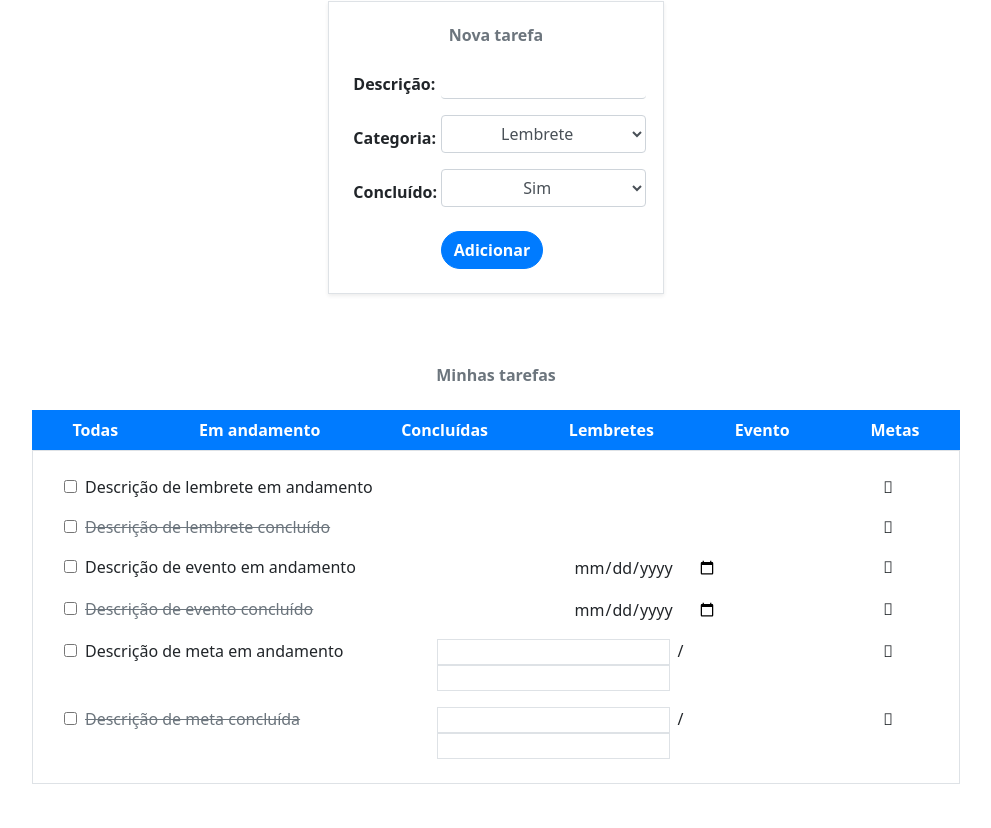
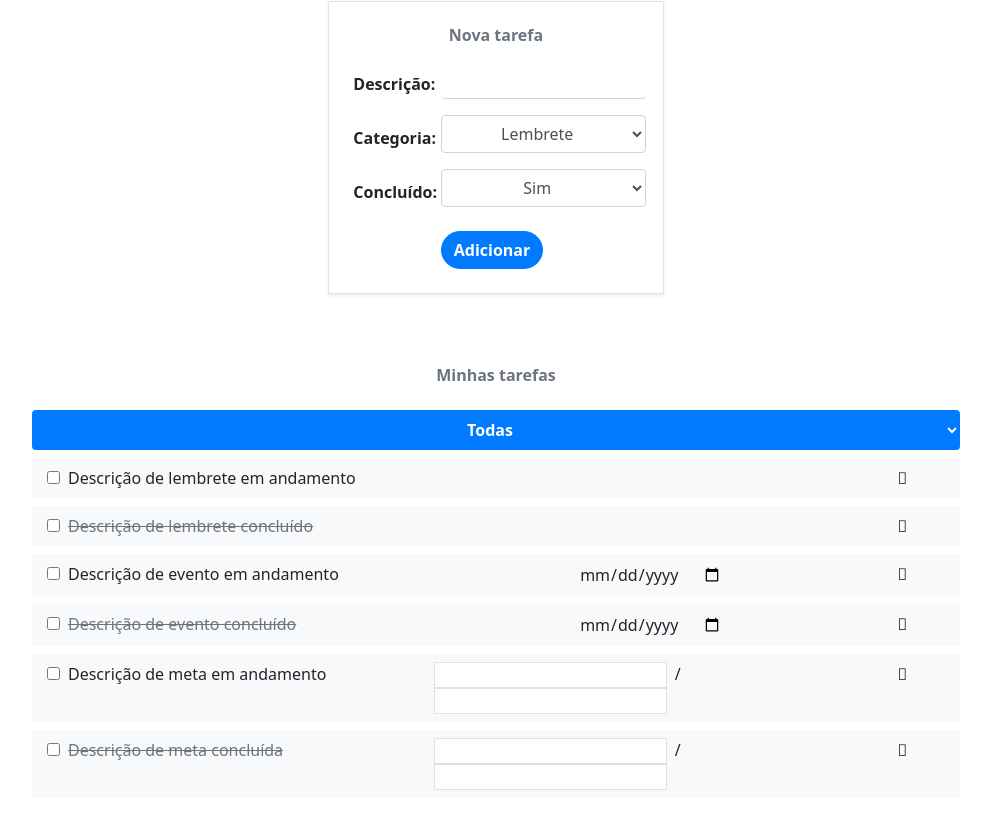
Before and after one commit to LuisF3/listing-io, a Vue app: page /private/1 in a window 1280 px wide. Shown: the part 448-1276 px from the top of the page, without its empty margins (144-1135 px from the left). Built offline with nearby package versions, Linux system fonts and the light colour scheme.

Commit message:
Atualizacao do template de edicao dos itens da lista

```diff
--- a/src/components/AllLists.vue
+++ b/src/components/AllLists.vue
@@ -65,7 +65,7 @@
           </span>
           <span class="col-12 text-center">
             <button
-              class="btn btn-primary"
+              class="btn btn-primary rounded-pill font-weight-semibold mt-2"
               type="button"
               v-on:click="addList()"
             >
--- a/src/components/List.vue
+++ b/src/components/List.vue
@@ -125,50 +125,27 @@
     </div>
 
     <!--Lista de itens-->
-    <div class="col col-md-7 container p-4 my-4">
+    <div class="col-md-7 container p-4 my-4">
       <h4 class="mb-4 font-weight-semibold text-secondary text-center">
         Minhas tarefas
       </h4>
-      <div class="row mx-auto justify-content-around bg-primary">
-        <button
-          type="button"
-          class="btn-primary no-outline font-weight-semibold px-3 py-2"
-        >
-          Todas
-        </button>
-        <button
-          type="button"
-          class="btn-primary no-outline font-weight-semibold px-3 py-2"
-        >
-          Em andamento
-        </button>
-        <button
-          type="button"
-          class="btn-primary no-outline font-weight-semibold px-3 py-2"
-        >
-          Concluídas
-        </button>
-        <button
-          type="button"
-          class="btn-primary no-outline font-weight-semibold px-3 py-2"
-        >
-          Lembretes
-        </button>
-        <button
-          type="button"
-          class="btn-primary no-outline font-weight-semibold px-3 py-2"
-        >
-          Evento
-        </button>
-        <button
-          type="button"
-          class="btn-primary no-outline font-weight-semibold px-3 py-2"
-        >
-          Metas
-        </button>
+
+      <div>
+        <select
+            class="col-12 text-center bg-primary rounded text-white font-weight-semibold py-2"
+            id="filter"
+          >
+            <option value="lembrete">Todas</option>
+            <option value="lembrete">Concluídas</option>
+            <option value="lembrete">Em andamento</option>
+            <option value="lembrete">Lembretes</option>
+            <option value="evento">Eventos</option>
+            <option value="meta">Metas</option>
+          </select>
       </div>
-      <div class="border py-2">
-        <div class="m-3 row">
+
+      <div class="container-fluid pb-2">
+        <div class="bg-light my-2 py-2 row rounded">
           <div class="col-5 text-truncate">
             <input type="checkbox" />
             <span class="ml-2 hover-primary"
@@ -180,7 +157,7 @@
             <button><i class="fa-trash" /></button>
           </div>
         </div>
-        <div class="m-3 row">
+        <div class="bg-light my-2 py-2 row rounded">
           <div class="col-5 text-truncate">
             <input type="checkbox" />
             <span
@@ -194,7 +171,7 @@
             <button><i class="fa-trash" /></button>
           </div>
         </div>
-        <div class="m-3 row">
+        <div class="bg-light my-2 py-2 row rounded">
           <div class="col-5 text-truncate">
             <input type="checkbox" />
             <span class="ml-2 hover-primary"
@@ -202,13 +179,13 @@
             >
           </div>
           <div class="col-6 text-center">
-            <input type="date" class="no-outline" />
+            <input type="date" class="no-outline bg-light" />
           </div>
           <div class="col-1">
             <button><i class="fa-trash" /></button>
           </div>
         </div>
-        <div class="m-3 row">
+        <div class="bg-light my-2 py-2 row rounded">
           <div class="col-5 text-truncate">
             <input type="checkbox" />
             <span
@@ -218,13 +195,13 @@
             >
           </div>
           <div class="col-6 text-center">
-            <input type="date" class="no-outline" />
+            <input type="date" class="no-outline bg-light" />
           </div>
           <div class="col-1">
             <button><i class="fa-trash" /></button>
           </div>
         </div>
-        <div class="m-3 row">
+        <div class="bg-light my-2 py-2 row rounded">
           <div class="col-5 text-truncate">
             <input type="checkbox" />
             <span class="ml-2 hover-primary"
@@ -244,7 +221,7 @@
             <button><i class="fa-trash" /></button>
           </div>
         </div>
-        <div class="m-3 row">
+        <div class="bg-light my-2 py-2 row rounded">
           <div class="col-5 text-truncate">
             <input type="checkbox" id="isDone" />
             <span
```
